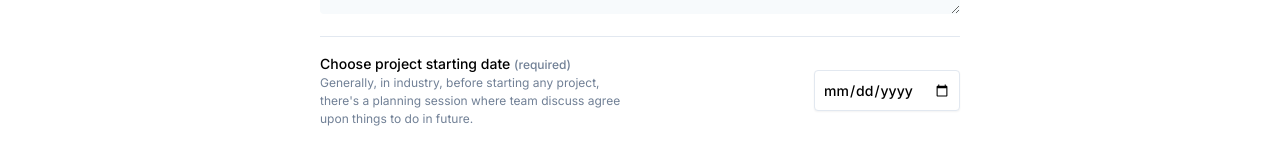
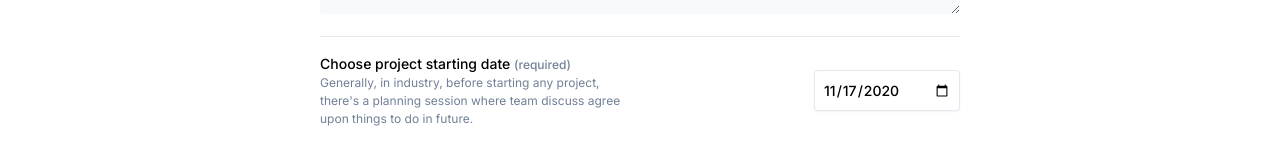
Before and after one commit to joshiprashanthd/startup, a React app in the folder root/frontend/: page /create in a window 1280 px wide. Shown: the part 334-481 px from the top of the page. Built offline with nearby package versions, Linux system fonts and the light colour scheme; no server answers.

Commit message:
CHORE: Add initialValue prop to DatePicker
This `initialValue` prop is used to initialize the internal value state.

initialValue props is of type number. It actually datetime in utc milliseconds.

moment.js is used to parse this number to readable date in string type.

```diff
--- a/root/frontend/src/components/core/date-picker.tsx
+++ b/root/frontend/src/components/core/date-picker.tsx
@@ -1,19 +1,28 @@
-import React from "react";
+import React, { useState } from "react";
+import moment from "moment";
 
 interface IProps extends React.HTMLAttributes<HTMLInputElement> {
   onSelectDate: (value: string) => void;
+  initialValue?: number;
 }
 
 export const DatePicker: React.FC<IProps> = function ({
   onSelectDate = (value: string) => {},
+  initialValue = moment.now(),
 }) {
+  const [value, setValue] = useState(
+    moment.utc(initialValue).format("YYYY-MM-DD")
+  );
+
   const handleStartingDate = (event: React.FormEvent<HTMLInputElement>) => {
     onSelectDate(event.currentTarget.value);
+    setValue(event.currentTarget.value);
   };
 
   return (
     <input
       type="date"
+      value={value}
       onChange={handleStartingDate}
       className="p-2 text-sm font-medium border rounded shadow-sm cursor-pointer font-body focus:outline-none"
     />
```
